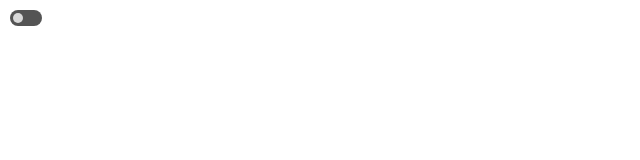
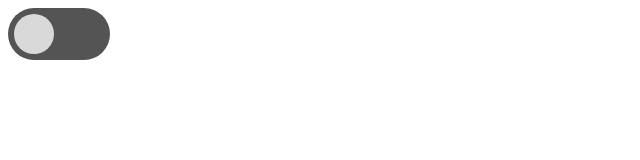
Before and after one commit to JoaoRoccella/slider-button, a plain HTML site: page index.html in a window 1280 px wide. Shown: the whole page, without its empty margins (0-640 px from the left). Drawn offline with Linux system fonts and the light colour scheme.

Commit message:
Integrando o slider com o tema e localStorage

```diff
--- a/index.html
+++ b/index.html
@@ -6,44 +6,50 @@
     <meta name="viewport" content="width=device-width, initial-scale=1.0">
     <title>Botão Slider</title>
     <style>
-        * {
+       :root {
+        --cor-fundo: #fff;
+       }
+       [data-theme='dark'] {
+        --cor-fundo: #545454;
+       }
+       body {
+            background-color: var(--cor-fundo);
+            transition: background .5s;
+       }
+        .bts.bts-base {
             margin: 0;
             padding: 0;
+            width: 100px;
+            height: 50px;
+            border-radius: 30px;
+            border: 1px solid transparent; /* hackzinho*/
+            transition: all .5s;
         }
 
-        .bts.bts-base {
-            width: 30.3px;
-            height: 13.63px;
-            border-radius: 30px;
-            margin: 10px;
-            border: 1px solid transparent; /* hackzinho */
+        .bts-base.light {
+            background: #545454;
         }
 
-        .bts-base.bts-light {
-            background: #545454;
-            transition: .5s;
+        .bts-base.dark {
+            background: #d9d9d9;
         }
 
-        .bts-base.bts-dark {
+        .bts-slider {
+            margin: 5px;
+            padding: 0;
+            width: 40px;
+            aspect-ratio: 1 / 1;
+            border-radius: 50%;
+        }
+
+        .bts-slider.light {
             background: #d9d9d9;
             transition: all .5s;
         }
 
-        .bts-slider {
-            width: 10px;
-            height: 10px;
-            border-radius: 50%;
-            margin: 2px;
-        }
-
-        .bts-slider.bts-light {
-            background: #d9d9d9;
-            transition: all .5s
-        }
-
-        .bts-slider.bts-dark {
+        .bts-slider.dark {
             background: #545454;
-            transform: translateX(17px);
+            transform: translateX(50px);
             transition: all .5s;
         }
     </style>
@@ -51,21 +57,34 @@
 
 <body>
 
-    <div id="btn-slider" class="bts bts-base bts-light">
-        <div class="bts bts-slider bts-light"></div>
+    <div id="btn-slider" class="bts bts-base">
+        <div class="bts bts-slider"></div>
     </div>
 
     <script>
+        const tema = localStorage.getItem('tema') ? localStorage.getItem('tema') : 'light';
+
+        document.documentElement.setAttribute('data-theme', tema);
+
+        const btsComponentes = document.querySelectorAll('.bts');
+
+        btsComponentes.forEach(btsParte => {
+            btsParte.classList.add(tema);
+        })
+
+
         document.querySelector('.bts').addEventListener('click', () => {
-
-            const btsComponentes = document.querySelectorAll('.bts');
 
             btsComponentes.forEach(btsParte => {
 
-                if (btsParte.classList.contains('bts-light')) {
-                    btsParte.classList.replace('bts-light', 'bts-dark');
+                if (btsParte.classList.contains('light')) {
+                    btsParte.classList.replace('light', 'dark');
+                    localStorage.setItem('tema', 'dark');
+                    document.documentElement.setAttribute('data-theme','dark');
                 } else {
-                    btsParte.classList.replace('bts-dark', 'bts-light');
+                    btsParte.classList.replace('dark', 'light');
+                    localStorage.setItem('tema', 'light');
+                    document.documentElement.setAttribute('data-theme','light');
                 }
 
             });
```
